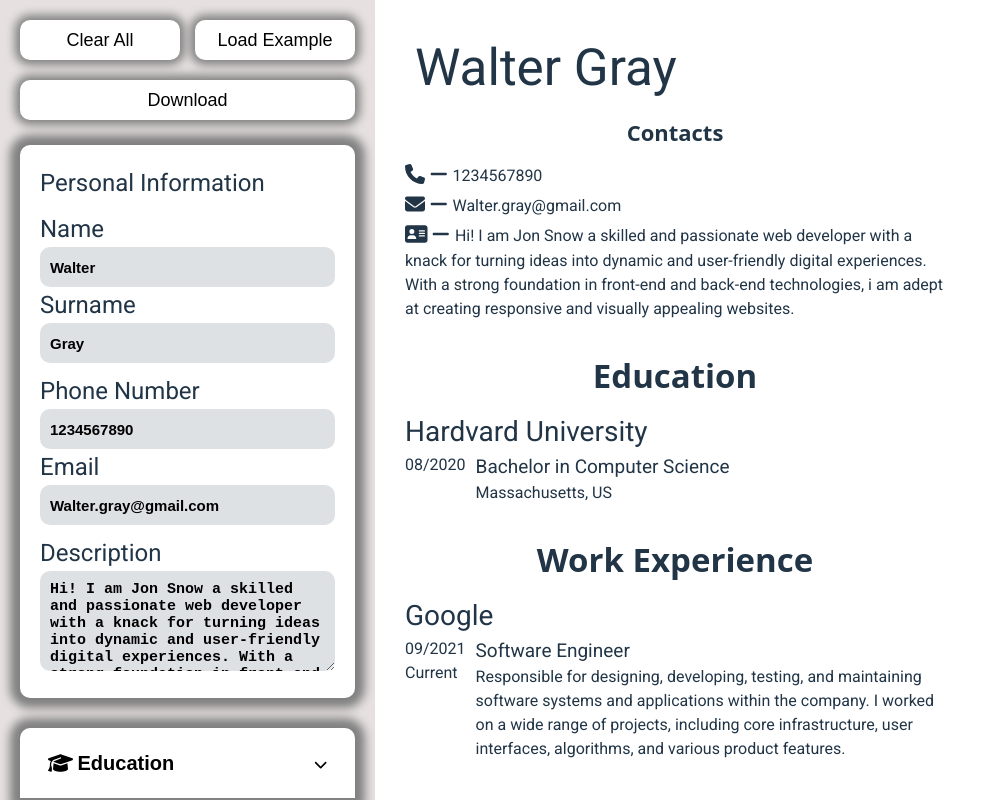
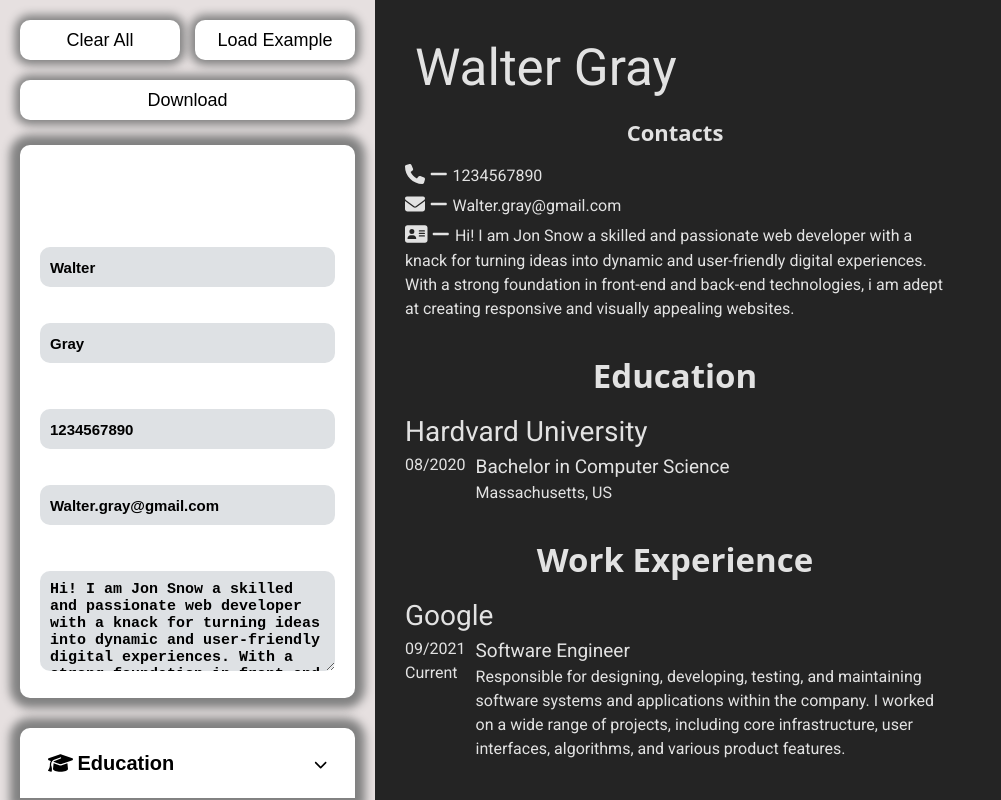
Before and after one commit to Beppe94/Cv-Project, a React (Vite) app: page / in a window 1280 px wide. Shown: the top 800 px of the page, without its empty margins (0-1001 px from the left). Built offline with nearby package versions, Linux system fonts and the light colour scheme; a web font is replaced by a local one.

Commit message:
change color scheme

```diff
--- a/src/Components/app.jsx
+++ b/src/Components/app.jsx
@@ -151,7 +151,7 @@ function App() {
     });
 
     return (
-        <div className="App">
+        <div className="app">
             <div className="userInputData">
                 <div className="utilities">
                     <div className="clearAndLoad">
--- a/src/Components/styles/app.css
+++ b/src/Components/styles/app.css
@@ -5,7 +5,6 @@
   line-height: 1.5;
   font-weight: 400;
 
-  color-scheme: light dark;
   color: rgba(255, 255, 255, 0.87);
   background-color: #242424;
 
@@ -87,10 +86,10 @@ img {
   border: 2px solid rgb(0, 102, 255);
 }
 
-.App {
-  width: 100%;
+.app {
   display: flex;
-  justify-content: space-between;
+  justify-content: center;
+  background-color: #535bf2;
 }
 
 .userInputData {
@@ -141,10 +140,6 @@ img {
 }
 
 @media (prefers-color-scheme: light) {
-  :root {
-    color: #213547;
-    background-color: #ffffff;
-  }
   a:hover {
     color: #747bff;
   }
```
